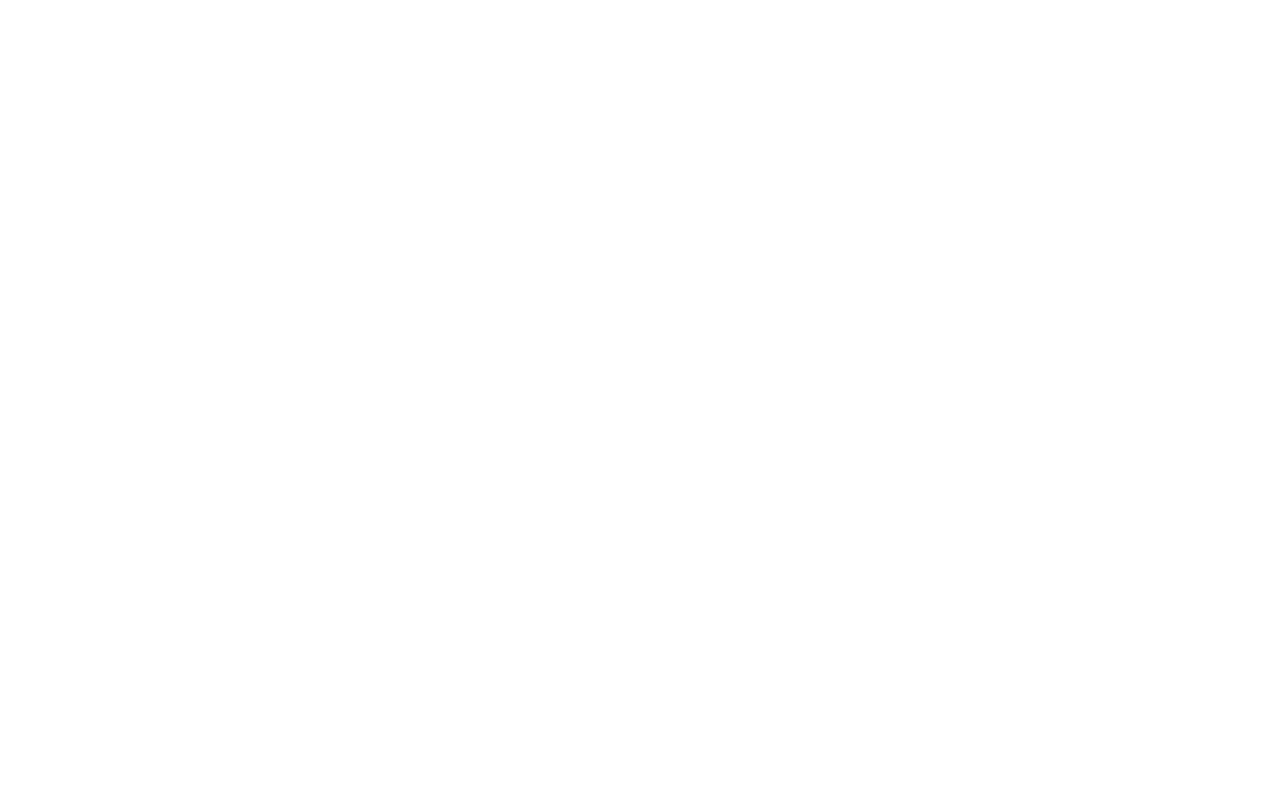
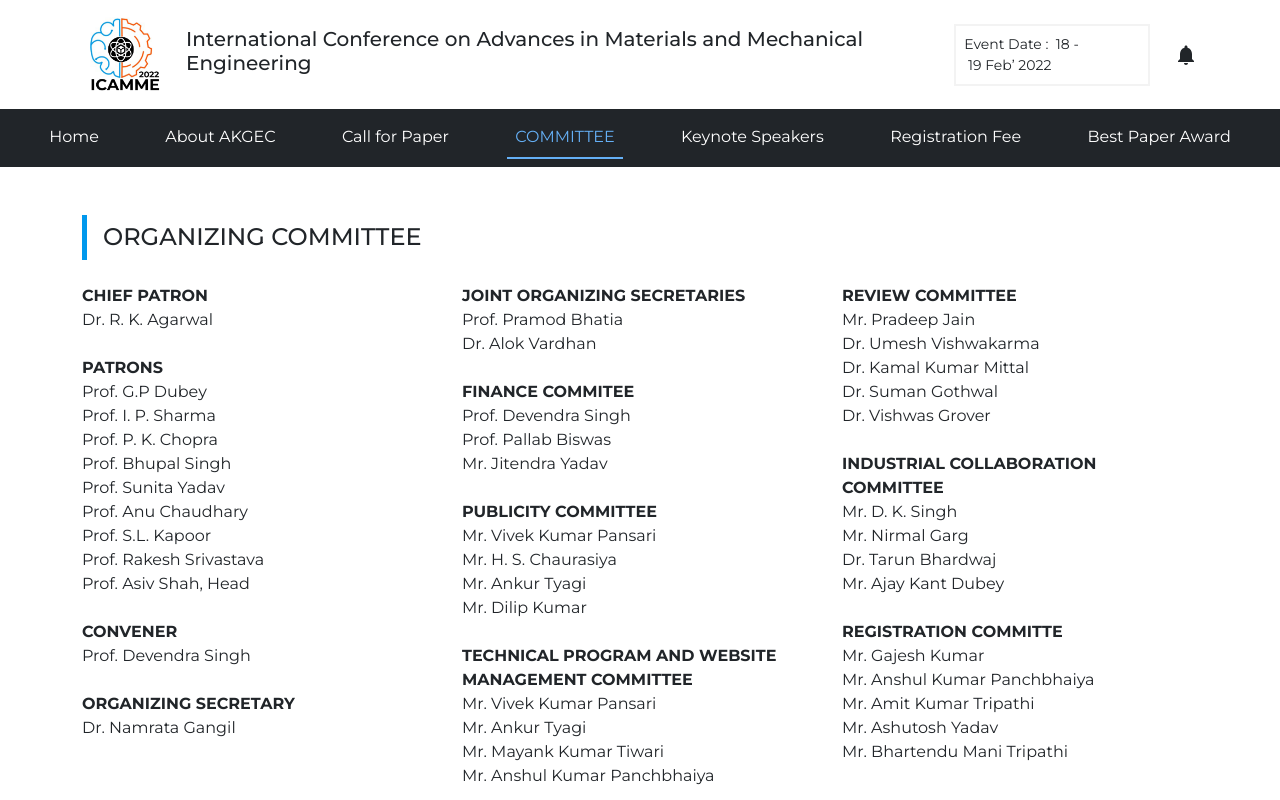
Before and after one commit to rakshit1610/icamme2022, a React (Create React App) app: page /committee in a window 1280 px wide. Shown: the top 800 px of the page. Built offline with nearby package versions, Linux system fonts and the light colour scheme.

Commit message:
committee page done

```diff
--- a/src/App.js
+++ b/src/App.js
@@ -5,6 +5,7 @@
 import Home from './pages/Home/Home'
 import About from './pages/About/About'
 import Call from './pages/Call/Call'
+import Committee from './pages/Committee/Committee'
 
 function App() {
   return (
@@ -14,6 +15,7 @@
     <Route path='/' exact component={Home} />
     <Route path='/about' component={About} />
     <Route path='/call-for-paper' component={Call} />
+    <Route path='/committee' component={Committee} />
     </Switch>
     </Router>
     </div>
--- a/src/components/Header/Navbar.js
+++ b/src/components/Header/Navbar.js
@@ -1,5 +1,5 @@
 import React from 'react'
-import { Navbar, Nav, Container } from 'react-bootstrap';
+import { Navbar, Nav } from 'react-bootstrap';
 import NotificationsIcon from '@material-ui/icons/Notifications'
 import './Navbar.css'
 import {Link} from 'react-router-dom'
@@ -19,7 +19,7 @@
       <Nav.Link className={props.active==='home'?'active':'inactive'}><Link to='/' className={props.active==='home'?'activeLink':'inactiveLink'}>Home</Link></Nav.Link>
       <Nav.Link className={props.active==='about'?'active':'inactive'}><Link to='/about' className={props.active==='about'?'activeLink':'inactiveLink'}>About AKGEC</Link></Nav.Link>
       <Nav.Link className={props.active==='call'?'active':'inactive'}><Link to='/call-for-paper' className={props.active==='call'?'activeLink':'inactiveLink'}>Call for Paper</Link></Nav.Link>
-      <Nav.Link className={props.active==='commitee'?'active':'inactive'}><Link to='/' className={props.active==='commitee'?'activeLink':'inactiveLink'}>COMMITTEE</Link></Nav.Link>
+      <Nav.Link className={props.active==='committee'?'active':'inactive'}><Link to='/committee' className={props.active==='committee'?'activeLink':'inactiveLink'}>COMMITTEE</Link></Nav.Link>
       <Nav.Link className={props.active==='keynote'?'active':'inactive'}><Link to='/' className={props.active==='keynote'?'activeLink':'inactiveLink'}>Keynote Speakers</Link></Nav.Link>
       <Nav.Link className={props.active==='registration'?'active':'inactive'}><Link to='/' className={props.active==='registration'?'activeLink':'inactiveLink'}>Registration Fee</Link></Nav.Link>
       <Nav.Link className={props.active==='award'?'active':'inactive'}><Link to='/' className={props.active==='award'?'activeLink':'inactiveLink'}>Best Paper Award</Link></Nav.Link>
--- /dev/null
+++ b/src/pages/Committee/Committee.css
@@ -0,0 +1,5 @@
+@media(max-width:992px){
+.organizing-members{
+    font-size: 12px;
+}
+}
--- /dev/null
+++ b/src/pages/Committee/Committee.js
@@ -0,0 +1,143 @@
+import React from 'react'
+import Header from '../../components/Header/Header'
+import './Committee.css'
+
+function Committee() {
+  return (
+    <>
+    <Header active='committee'/>
+    <div className="container mt-5">
+      <h4 className='d-inline-block p-2 px-3 headings mb-4'>ORGANIZING COMMITTEE</h4>
+      <div className='row organizing-members'>
+          <div className='col-12 col-sm-6 col-md-4'>
+              <p>
+                <b>CHIEF PATRON</b><br/>
+                Dr. R. K. Agarwal<br/><br/>
+
+                <b>PATRONS</b><br/>
+                Prof. G.P Dubey<br/>
+                Prof. I. P. Sharma<br/>
+                Prof. P. K. Chopra<br/>
+                Prof. Bhupal Singh<br/>
+                Prof. Sunita Yadav<br/>
+                Prof. Anu Chaudhary<br/>
+                Prof. S.L. Kapoor<br/>
+                Prof. Rakesh Srivastava<br/>
+                Prof. Asiv Shah, Head<br/><br/>
+
+                <b>CONVENER</b><br/>
+                Prof. Devendra Singh<br/><br/>
+
+                <b>ORGANIZING SECRETARY</b><br/>
+                Dr. Namrata Gangil
+              </p>
+          </div>
+          <div className='col-12 col-sm-6 col-md-4'>
+              <p>
+                <b>JOINT ORGANIZING SECRETARIES</b><br/>
+                Prof. Pramod Bhatia<br/>
+                Dr. Alok Vardhan<br/><br/>
+
+                <b>FINANCE COMMITEE</b><br/>
+                Prof. Devendra Singh<br/>
+                Prof. Pallab Biswas<br/>
+                Mr. Jitendra Yadav<br/><br/>
+
+                <b>PUBLICITY COMMITTEE</b><br/>
+                Mr. Vivek Kumar Pansari<br/>
+                Mr. H. S. Chaurasiya<br/>
+                Mr. Ankur Tyagi<br/>
+                Mr. Dilip Kumar<br/><br/>
+
+                <b>TECHNICAL PROGRAM AND WEBSITE MANAGEMENT COMMITTEE</b><br/>
+                Mr. Vivek Kumar Pansari<br/>
+                Mr. Ankur Tyagi<br/>
+                Mr. Mayank Kumar Tiwari<br/>
+                Mr. Anshul Kumar Panchbhaiya<br/>
+              </p>
+          </div>
+          <div className='col-12 col-sm-6 col-md-4'>
+              <p>
+                <b>REVIEW COMMITTEE</b><br/>
+                Mr. Pradeep Jain<br/>
+                Dr. Umesh Vishwakarma<br/>
+                Dr. Kamal Kumar Mittal<br/>
+                Dr. Suman Gothwal<br/>
+                Dr. Vishwas Grover<br/><br/>
+
+                <b>INDUSTRIAL COLLABORATION COMMITTEE</b><br/>
+                Mr. D. K. Singh<br/>
+                Mr. Nirmal Garg<br/>
+                Dr. Tarun Bhardwaj<br/>
+                Mr. Ajay Kant Dubey<br/><br/>
+
+                <b>REGISTRATION COMMITTE</b><br/>
+                Mr. Gajesh Kumar<br/>
+                Mr. Anshul Kumar Panchbhaiya<br/>
+                Mr. Amit Kumar Tripathi<br/>
+                Mr. Ashutosh Yadav<br/>
+                Mr. Bhartendu Mani Tripathi<br/>
+                </p>
+
+          </div>
+      </div>
+    </div>
+    <div className="container mt-5 mb-5">
+      <h4 className='d-inline-block p-2 px-3 headings mb-4'>ADVISORY COMMITTEE</h4>
+      <p>1. Dr. Sergey Konovalov, Professor and Head, Department of Metals Technology and Aviation Materials, Samara National Research University, Russia.<br/> <br/>
+
+2. Dr. Xizhang Chen, Professor, College of Mechanical and Electrical Engineering, Wenzhou University, China.<br/> <br/>
+
+3. Dr. Sachin Maheshwari, Professor, Division of Manufacturing Processes and Automation Engineering, Netaji Subhas University of Technology, New Delhi, India.<br/> <br/>
+
+4. Professor, Department of Mechanical Engineering, Jamia Millia Islamia, New Delhi, India.<br/> <br/>
+
+5.Dr. Pulak Mohan Padey, Professor, Department of Mechanical Engineering, Indian Institute of Technology, Delhi, India<br/> <br/>
+
+6. Dr. Sunil Pandey, Professor, School of Engineering, Jawaharlal Nehru University, New Delhi, India. <br/> <br/>
+
+7. Dr. Sudipto Mukhergee, Professor, Department of Mechanical Engineering, Indian Institute of Technology, Delhi, India.<br/> <br/>
+
+8. Dr. Akshay Dvivedi, Professor, Department of Mechanical and Industrial Engineering, Indian Institute of Technology, Roorkee, India.<br/> <br/>
+
+9. Dr. Mukul Shukla, Professor, Department of Mechanical Engineering, Motilal Nehru National Institute of Technology, Allahabad, Uttar Pradesh, India.<br/> <br/>
+
+10.  Dr. D.K. Singh, Professor & Director, Government Engineering College, Azamgarh, Uttar Pradesh, India.<br/> <br/>
+
+11. Dr. Z. A. Khan, Professor, Department of Mechanical Engineering, Jamia Millia Islamia, New Delhi, India.<br/> <br/>
+
+12. Dr. Mohammed Suhaib, Professor, Department of Mechanical Engineering, Jamia Millia Islamia, New Delhi, India. <br/> <br/>
+
+13. Dr. D.S. Nagesh, Professor, Department of Mechanical Engineering, Delhi Technological University, New Delhi, India.<br/> <br/>
+
+14. Dr. Indra Vir Singh, Professor, Department of Mechanical and Industrial Engineering, Indian Institute of Technology, Roorkee, India.<br/> <br/>
+
+15. Dr. Avnish Kumar Dubey, Professor, Department of Mechanical Engineering, Motilal Nehru National Institute of Technology Allahabad, Uttar Pradesh, India. <br/> <br/>
+
+16. Dr. Sanjeev Kumar, Professor, Department of Mechanical Engineering, J.C Bose University of Science and Technology, YMCA, Faridabad, Haryana, India.<br/> <br/>
+
+17. Dr. Kabir Das Gupta, Professor, Department of Mechanical and Mining Machinery Engineering, Indian Institute of Technology, Dhanbad, India.<br/> <br/>
+
+18. Dr. Suha K. Sihab, Associate Professor, College of Engineering, University of Diyala, Iraq.<br/> <br/>
+
+19. Dr. Mohsin Talib Mohammad, Associate Professor, Materials Engineering Department, University of Kufa, Iraq<br/> <br/>
+
+20. Dr. Avadesh Kumar Sharma, Associate Professor, Rajkiya Engineering College, Mainpuri, Uttar Pradesh, India.<br/> <br/>
+
+21. Dr. Harish Kumar, Assistant Professor, National Institute of Technology, New Delhi, India.<br/> <br/>
+
+22. Dr. Rajeev Agrawal, Associate Professor, Department of Mechanical Engineering, Malaviya National Institute of Technology Jaipur, Rajasthan, India.<br/> <br/>
+
+23. Dr. Atif Wahid, Associate Professor & Head, Department of Mechanical & Automation Engineering, Delhi Technical Campus, Greater Noida, India.<br/> <br/>
+
+24. Dr. Noor Zaman Khan, Assistant Professor, Department of Mechanical Engineering, National Institute of Technology Srinagar, Jammu & Kashmir, India.<br/> <br/>
+
+25. Dr. Rohit Kumar Singla, Assistant Professor, Department of Mechanical Engineering, Thapar Institute of Engineering and Technology, India.<br/> <br/>
+
+26. Dr. Pramendra Kumar Bajpai, Assistant Professor, Division of Manufacturing Processes and Automation Engineering, Netaji Subhas University of Technology, New Delhi, India.</p>
+      </div>
+    </>
+  );
+}
+
+export default Committee;
```
